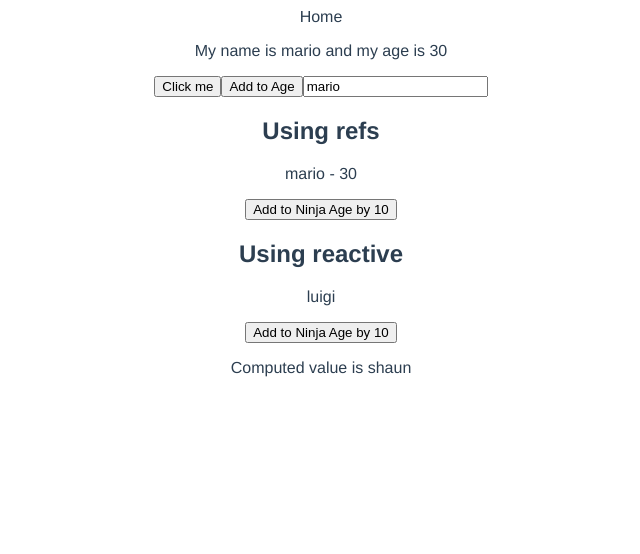
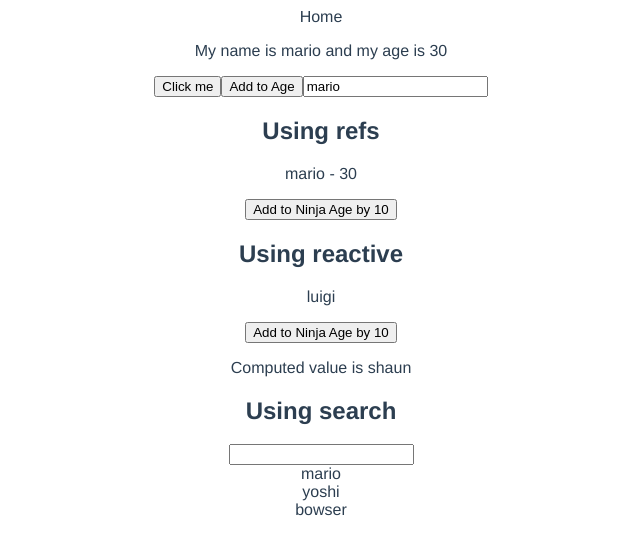
Before and after one commit to braden-w-tutorials/learn-vue-with-net-ninja, a Vue app in the folder dojo-blog/: page / in a window 1280 px wide. Shown: the top 554 px of the page, without its empty margins (319-959 px from the left). Built offline with nearby package versions, Linux system fonts and the light colour scheme.

Commit message:
Added search skeleton

```diff
--- a/dojo-blog/src/views/Home.vue
+++ b/dojo-blog/src/views/Home.vue
@@ -12,6 +12,9 @@
     <p>{{ ninjaTwo.name }}</p>
     <button @click="updateNinjaTwo">Add to Ninja Age by 10</button>
     <p>Computed value is {{ compute }}</p>
+    <h2>Using search</h2>
+    <input type="text" v-model="search" />
+    <div v-for="name in names" :key="name">{{ name }}</div>
   </div>
 </template>
 
@@ -55,9 +58,14 @@ export default {
 
     // Refs are generally better because they are mutable through .value. Reactive cannot change if value is immutable like a string; it must be an object
 
+    //Computed
     const compute = computed(() => {
       return "shaun"
     })
+
+    const search = ref("")
+    const names = ["mario", "yoshi", "bowser"]
+
     return {
       name,
       age,
@@ -67,6 +75,8 @@ export default {
       ninjaTwo,
       updateNinjaTwo,
       compute,
+      search,
+      names,
     }
   },
 }
```
